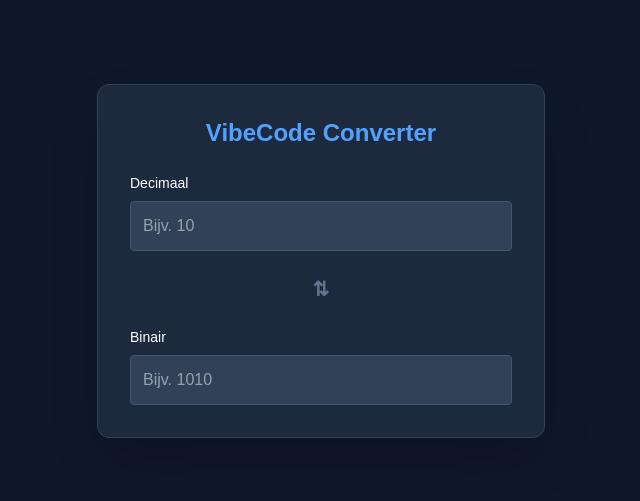
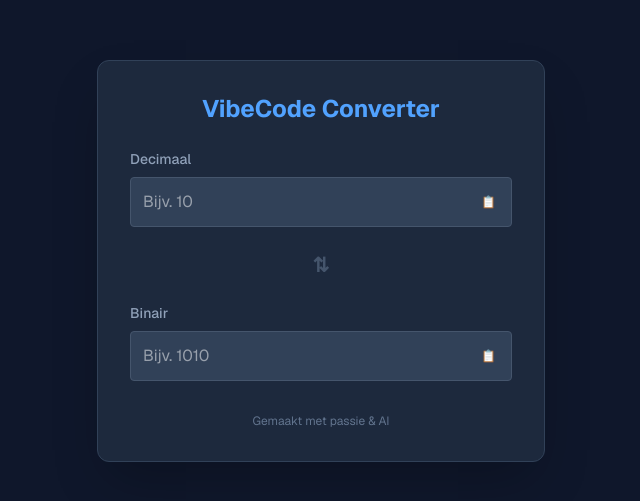
Before and after one commit to ericglk/omreken-app, a Next.js app: page / in a window 1280 px wide. Shown: the part 139-640 px from the top of the page, without its empty margins (319-959 px from the left). Built offline with nearby package versions, Linux system fonts and the light colour scheme.

Commit message:
kopieerknop toegevoegd

```diff
--- a/app/page.tsx
+++ b/app/page.tsx
@@ -15,41 +15,71 @@ export default function Home() {
   const handleBinaryChange = (val: string) => {
     setBinary(val);
     if (val === '') { setDecimal(''); return; }
-    // Controleer of het alleen 0en en 1en zijn
     if (!/^[01]+$/.test(val)) { setDecimal('Ongeldig binaire'); return; }
     setDecimal(parseInt(val, 2).toString(10));
   };
 
+  // De nieuwe kopieer-functie
+  const copyToClipboard = (text: string) => {
+    if (!text || text === 'Ongeldig') return;
+    navigator.clipboard.writeText(text);
+    alert('Gekopieerd naar klembord!');
+  };
+
   return (
-    <main className="flex min-h-screen flex-col items-center justify-center p-24 bg-slate-900 text-white">
+    <main className="flex min-h-screen flex-col items-center justify-center p-24 bg-slate-900 text-white font-sans">
       <div className="bg-slate-800 p-8 rounded-xl shadow-2xl w-full max-w-md border border-slate-700">
         <h1 className="text-2xl font-bold mb-6 text-center text-blue-400">VibeCode Converter</h1>
 
         <div className="space-y-6">
+          {/* Decimaal Veld */}
           <div>
-            <label className="block text-sm font-medium mb-2">Decimaal</label>
+            <label className="block text-sm font-medium mb-2 text-slate-400">Decimaal</label>
+            <div className="relative">
               <input
                 type="number"
                 value={decimal}
                 onChange={(e) => handleDecimalChange(e.target.value)}
-              className="w-full p-3 rounded bg-slate-700 border border-slate-600 focus:ring-2 focus:ring-blue-500 outline-none"
+                className="w-full p-3 pr-12 rounded bg-slate-700 border border-slate-600 focus:ring-2 focus:ring-blue-500 outline-none"
                 placeholder="Bijv. 10"
               />
+              <button
+                onClick={() => copyToClipboard(decimal)}
+                className="absolute right-2 top-1/2 -translate-y-1/2 p-2 hover:bg-slate-600 rounded text-xs text-slate-300"
+                title="Kopieer"
+              >
+                📋
+              </button>
+            </div>
           </div>
 
-          <div className="flex justify-center text-xl font-bold text-slate-500">⇅</div>
+          <div className="flex justify-center text-xl font-bold text-slate-600">⇅</div>
 
+          {/* Binair Veld */}
           <div>
-            <label className="block text-sm font-medium mb-2">Binair</label>
+            <label className="block text-sm font-medium mb-2 text-slate-400">Binair</label>
+            <div className="relative">
               <input
                 type="text"
                 value={binary}
                 onChange={(e) => handleBinaryChange(e.target.value)}
-              className="w-full p-3 rounded bg-slate-700 border border-slate-600 focus:ring-2 focus:ring-blue-500 outline-none"
+                className="w-full p-3 pr-12 rounded bg-slate-700 border border-slate-600 focus:ring-2 focus:ring-blue-500 outline-none"
                 placeholder="Bijv. 1010"
               />
+              <button
+                onClick={() => copyToClipboard(binary)}
+                className="absolute right-2 top-1/2 -translate-y-1/2 p-2 hover:bg-slate-600 rounded text-xs text-slate-300"
+                title="Kopieer"
+              >
+                📋
+              </button>
             </div>
           </div>
+        </div>
+
+        <p className="mt-8 text-center text-xs text-slate-500">
+          Gemaakt met passie & AI
+        </p>
       </div>
     </main>
   );
```
Lines whose indentation alone changed are shown as unchanged.
